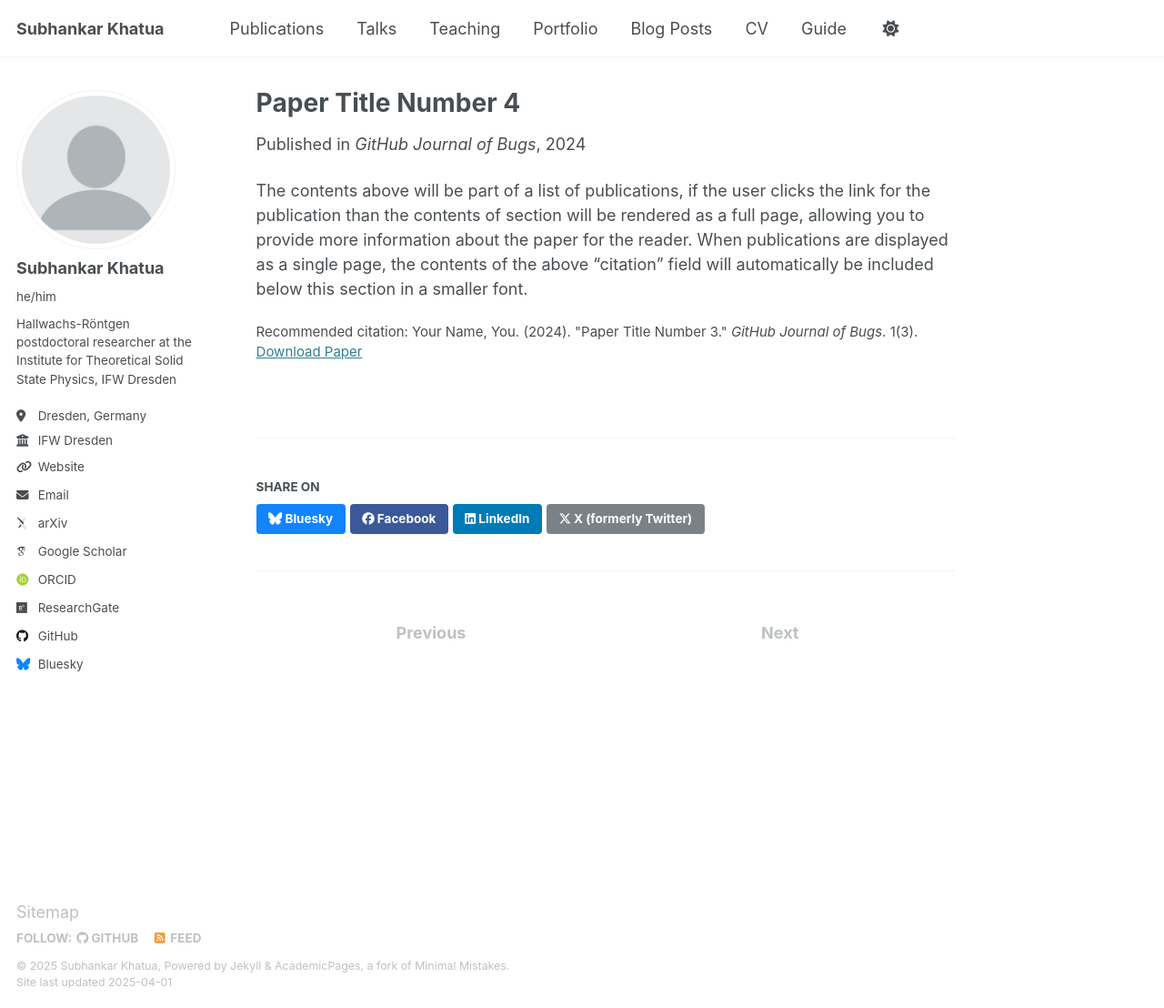
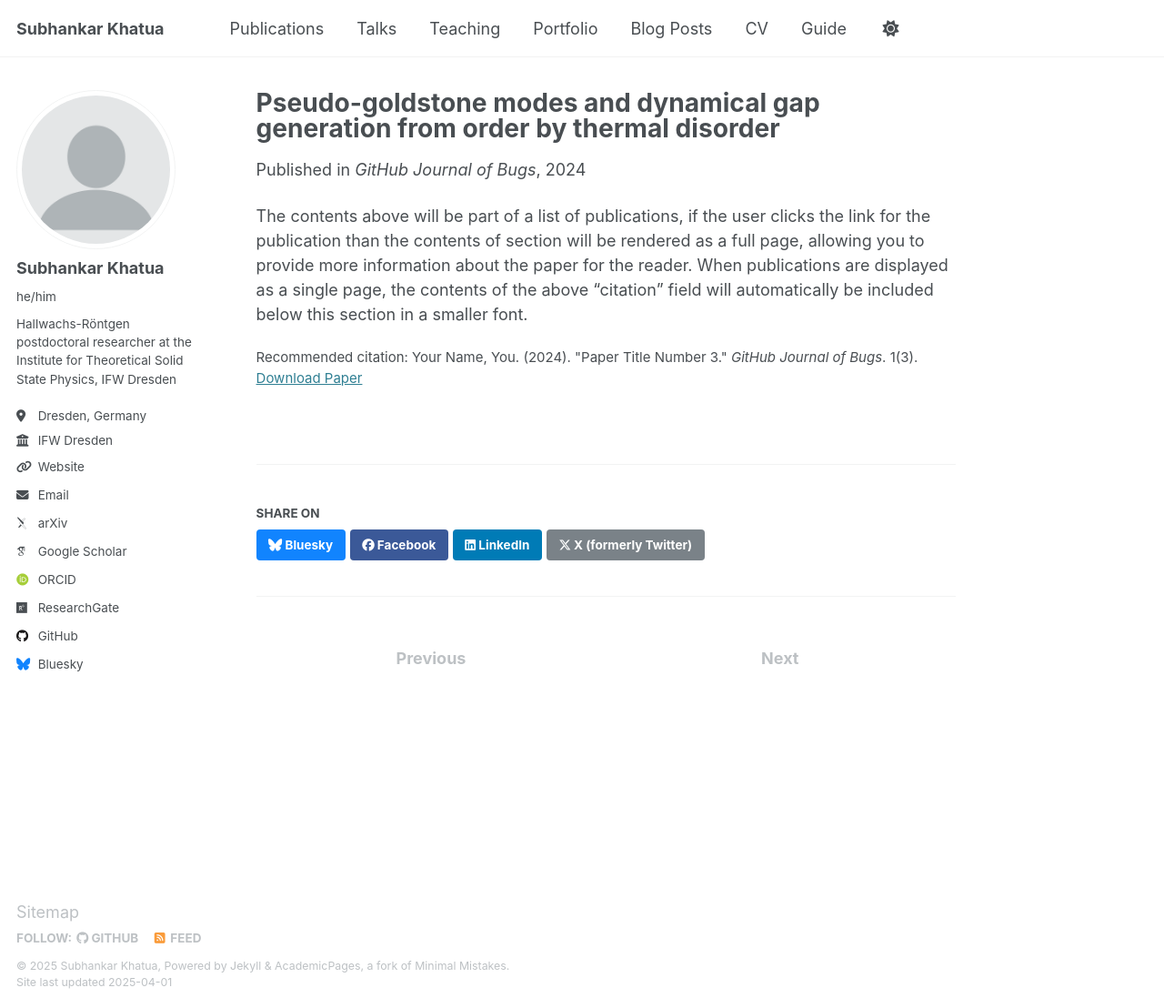
Before and after one commit to subhankar-khatua/subhankar-khatua.github.io, a Jekyll site: the page built from _publications/2024-02-17-paper-title-number-4.md, in a window 1280 px wide and 1108 px high. Shown: the whole window at 91% size. Built offline with Jekyll 4.4.1, drawn with Linux system fonts in a browser that asks for light colours; some web fonts are replaced.

Commit message:
Update 2024-02-17-paper-title-number-4.md

```diff
--- a/_publications/2024-02-17-paper-title-number-4.md
+++ b/_publications/2024-02-17-paper-title-number-4.md
@@ -1,5 +1,5 @@
 ---
-title: "Paper Title Number 4"
+title: "Pseudo-goldstone modes and dynamical gap generation from order by thermal disorder"
 collection: publications
 category: conferences
 permalink: /publication/2024-02-17-paper-title-number-4
```
